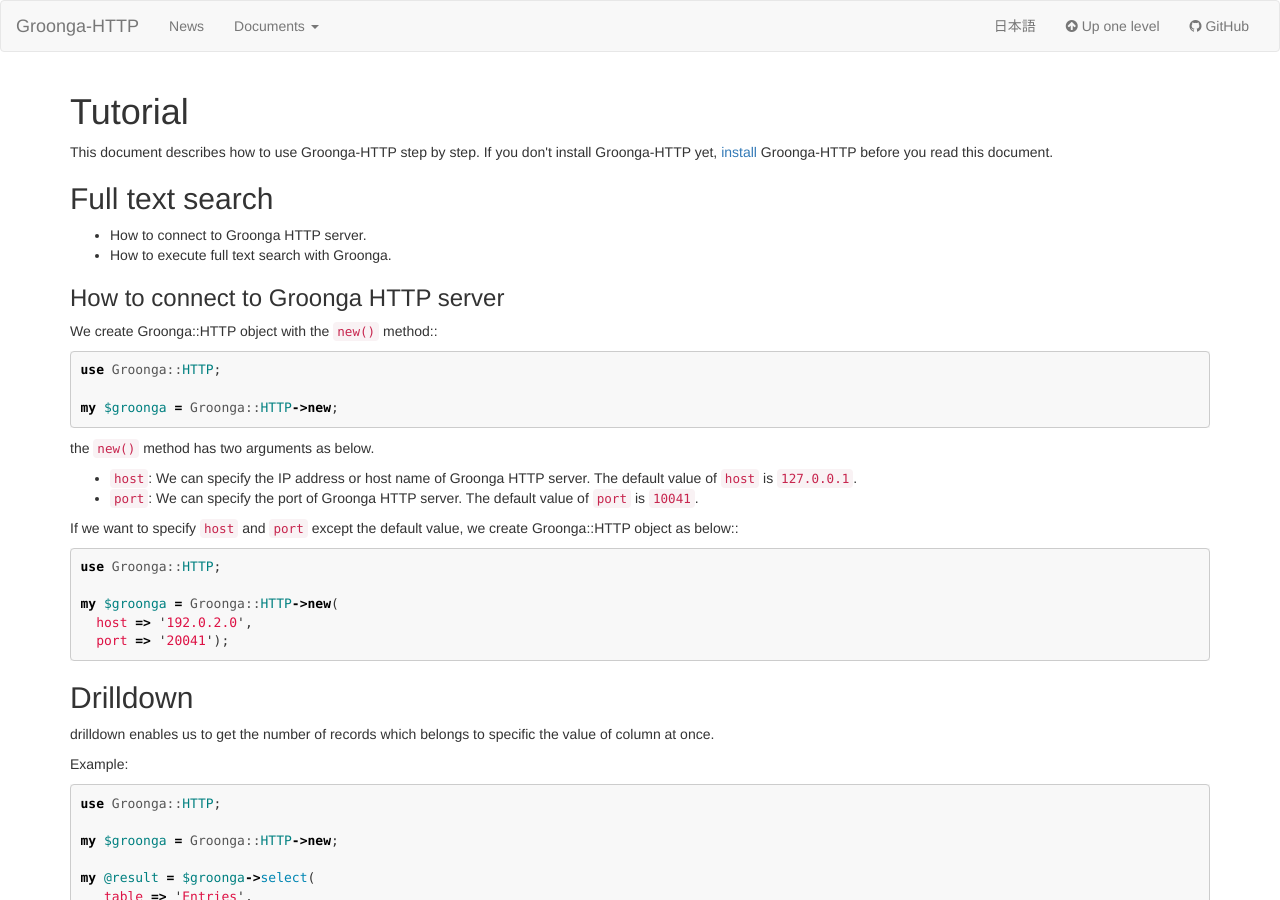
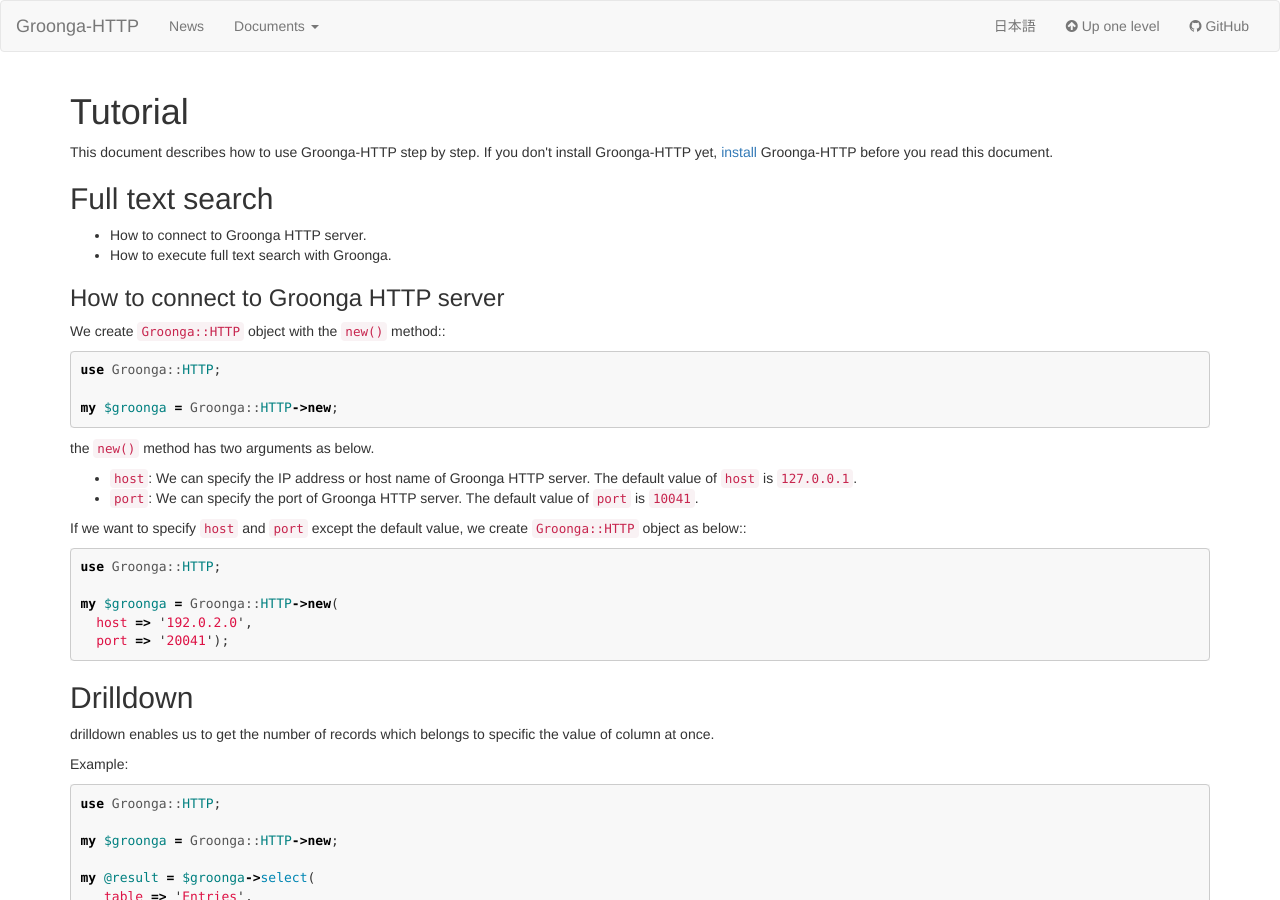
Before and after one commit to groonga/Groonga-HTTP, a Jekyll site: the page built from docs/tutorial/index.md, in a window 1280 px wide and 900 px high. Built offline with Jekyll 4.4.1, drawn with Linux system fonts in a browser that asks for light colours.

````diff
--- a/docs/tutorial/index.md
+++ b/docs/tutorial/index.md
@@ -14,7 +14,7 @@ If you don't install Groonga-HTTP yet, [install][install] Groonga-HTTP before yo
 
 ### How to connect to Groonga HTTP server
 
-We create Groonga::HTTP object with the ``new()`` method::
+We create ``Groonga::HTTP`` object with the ``new()`` method::
 
 ```perl
 use Groonga::HTTP;
@@ -29,7 +29,7 @@ the ``new()`` method has two arguments as below.
 * ``port``: We can specify the port of Groonga HTTP server.
             The default value of ``port`` is ``10041``.
 
-If we want to specify ``host`` and ``port`` except the default value, we create Groonga::HTTP object as below::
+If we want to specify ``host`` and ``port`` except the default value, we create ``Groonga::HTTP`` object as below::
 
 ```perl
 use Groonga::HTTP;
````
